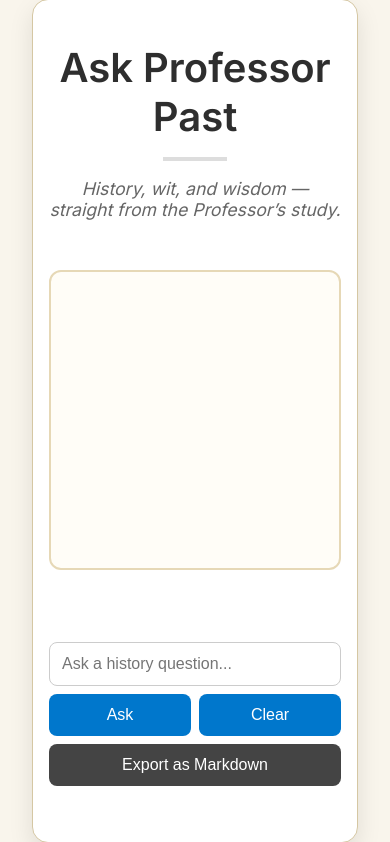
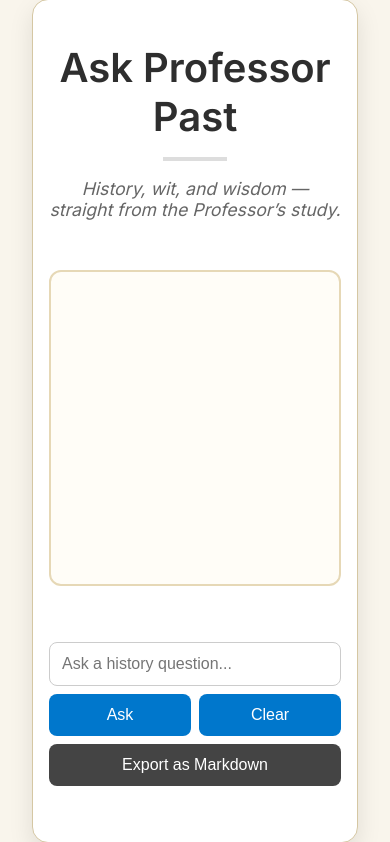
Before and after one commit to 3ixas/ask-professor-past, a Django app: page / in a window 390 px wide. Shown: the part 33-875 px from the top of the page. Run offline with Django 5.2, Linux system fonts and the light colour scheme; some web fonts are replaced.

Commit message:
Adjust chat box sizing for mobile.

```diff
--- a/core/static/core/style.css
+++ b/core/static/core/style.css
@@ -207,7 +207,7 @@ button:hover {
     flex-grow: 1;
     max-height: unset;
     overflow-y: auto;
-    max-height: 75vh;
+    max-height: 50vh;
     min-height: 200px;
     box-sizing: border-box;
   }
@@ -215,7 +215,7 @@ button:hover {
   .chat-status {
     min-height: 1rem;
     font-style: italic;
-    margin: 1rem 0;
+    margin: 0.5rem 0;
     /* margin-top: 1rem;
     margin-bottom: 1rem; */
     font-size: 0.95rem;
```
